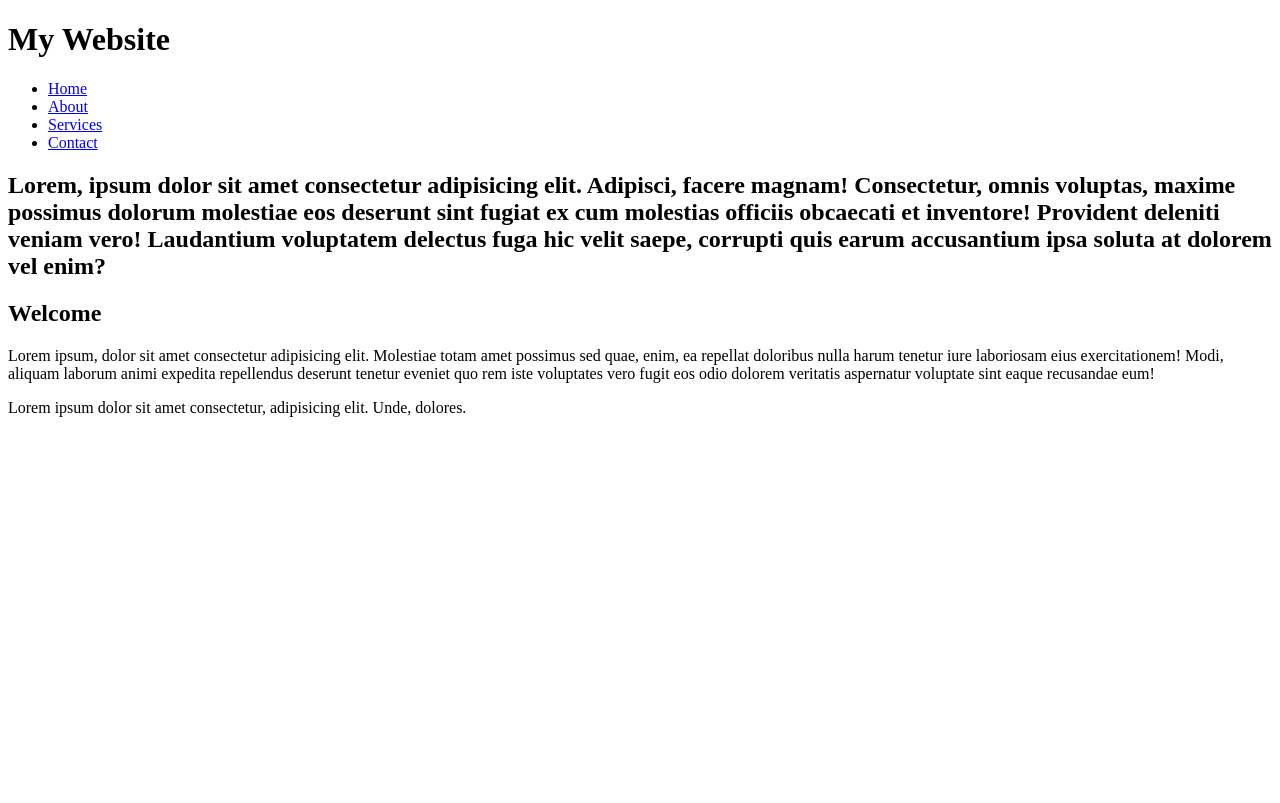
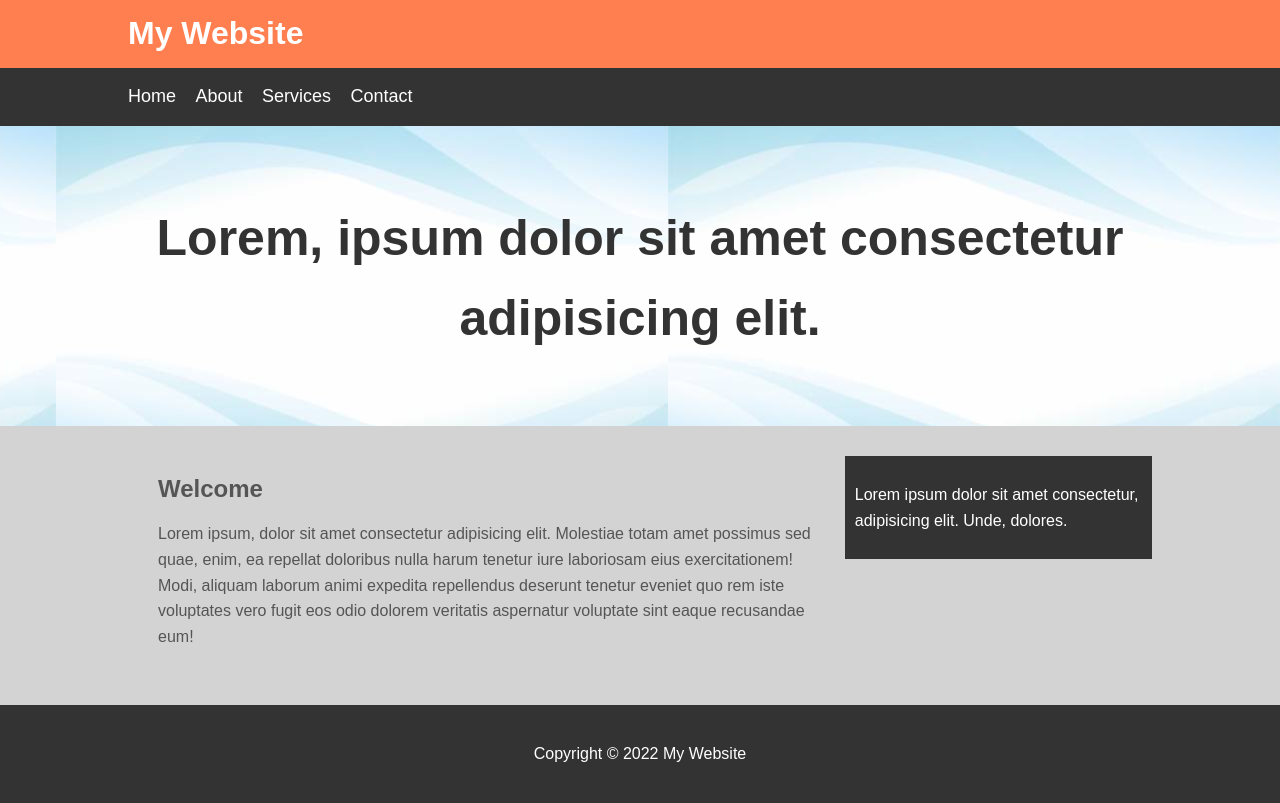
Before and after one commit to alevalenteee/first-GitHub-project, a plain HTML site: page Website Layout - Traversy Media/index.html in a window 1280 px wide. Drawn offline with Linux system fonts and the light colour scheme.

Commit message:
Website layout example

```diff
--- a/Website Layout - Traversy Media/css/style.css
+++ b/Website Layout - Traversy Media/css/style.css
@@ -0,0 +1,91 @@
+body {
+    background-color: lightgrey;
+    color: #555;
+    font-family: Arial, Helvetica, sans-serif;
+    font-size: 16px;
+    line-height: 1.6em;
+    margin: 0;
+}
+
+.container {
+    width: 80%;
+    margin:auto;
+    overflow: hidden;
+}
+
+#main-header {
+    background-color: coral;
+    color: #fff;
+}
+
+#navbar {
+    background-color: #333;
+    color: #fff;
+}
+
+#navbar ul {
+    padding: 0;
+    list-style: none;
+}
+
+#navbar li {
+    display: inline;
+}
+
+#navbar a {
+    color: #fff;
+    text-decoration: none;
+    font-size: 18px;
+    padding-right: 15px;
+}
+
+#showcase {
+    background-image: url('../images/showcase.jpg');
+    background-position: center right;
+    min-height: 300px;
+    margin-bottom: 30px;
+    text-align: center;
+}
+
+#showcase h1 {
+    color: #333;
+    font-size: 50px;
+    line-height: 1.6em;
+    padding-top: 30px;
+}
+
+#main {
+    float: left;
+    width: 70%;
+    padding: 0 30px;
+    box-sizing: border-box;
+}
+
+#sidebar {
+    float: right;
+    width: 30%;
+    background: #333;
+    color: #fff;
+    padding: 10px;
+    box-sizing: border-box;
+}
+
+#main-footer {
+    background-color: #333;
+    color: #fff;
+    text-align: center;
+    padding: 20px;
+    margin-top: 40px;
+}
+
+@media(max-width:600px){
+    #main{
+        width: 100%;
+        float: none;
+    }
+
+    #sidebar{
+        width: 100%;
+        float: none;
+    }
+}
--- a/Website Layout - Traversy Media/index.html
+++ b/Website Layout - Traversy Media/index.html
@@ -27,10 +27,10 @@
 
     <section id="showcase">
         <div class="container">
-            <h1>Lorem, ipsum dolor sit amet consectetur adipisicing elit. Adipisci, facere magnam! Consectetur, omnis voluptas, maxime possimus dolorum molestiae eos deserunt sint fugiat ex cum molestias officiis obcaecati et inventore! Provident deleniti veniam vero! Laudantium voluptatem delectus fuga hic velit saepe, corrupti quis earum accusantium ipsa soluta at dolorem vel enim?</h1>
+            <h1>Lorem, ipsum dolor sit amet consectetur adipisicing elit.</h1>
         </div>
     </section>
-
+    <div class="container">
         <section id="main">
             <h1>Welcome</h1>
             <p>Lorem ipsum, dolor sit amet consectetur adipisicing elit. Molestiae totam amet possimus sed quae, enim, ea repellat doloribus nulla harum tenetur iure laboriosam eius exercitationem! Modi, aliquam laborum animi expedita repellendus deserunt tenetur eveniet quo rem iste voluptates vero fugit eos odio dolorem veritatis aspernatur voluptate sint eaque recusandae eum!</p>
@@ -39,5 +39,9 @@
         <aside id="sidebar">
             <p>Lorem ipsum dolor sit amet consectetur, adipisicing elit. Unde, dolores.</p>
         </aside>
+    </div>
+    <footer id="main-footer">
+        <p>Copyright &copy; 2022 My Website</p>
+    </footer>
 </body>
 </html>
```
Also changed, not shown: Flex/index.html (added, +12 -0 lines), Flex/styles.css (added), Website Layout - Traversy Media/images/showcase.jpg (added). Lines whose indentation alone changed are shown as unchanged.
